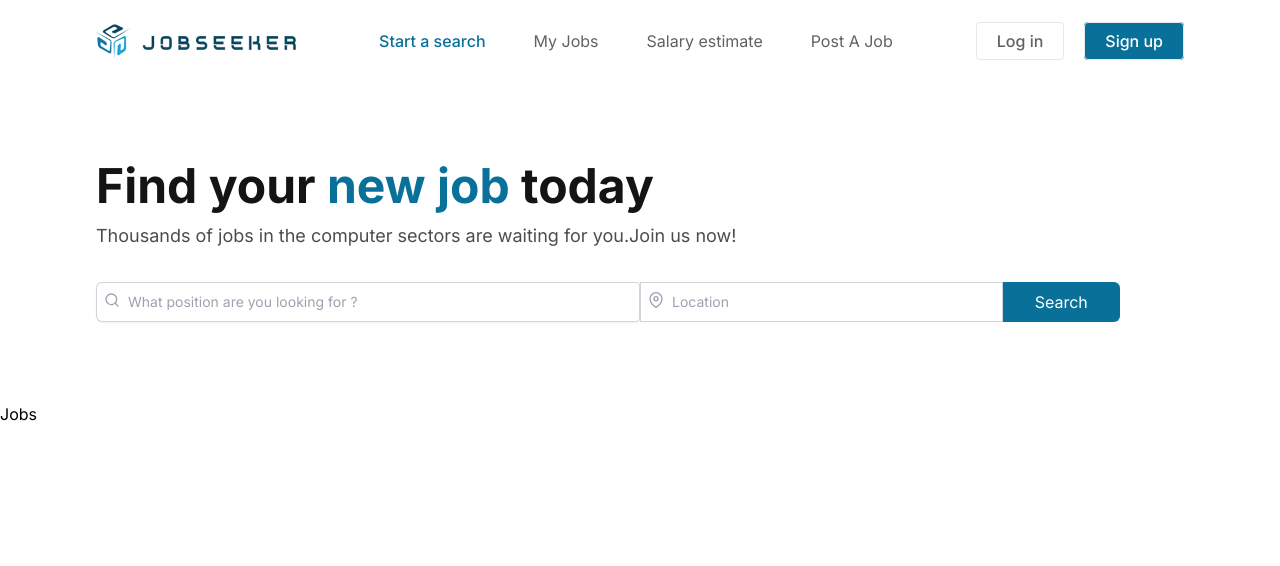
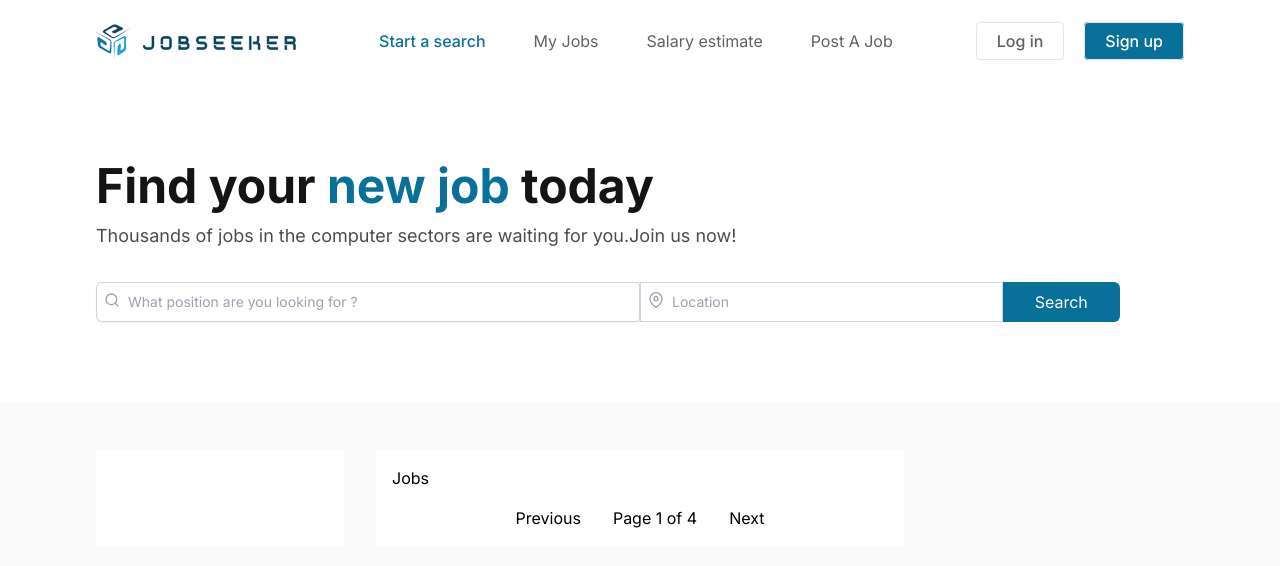
Before and after one commit to Wolfscot/React2023, a React (Vite) app in the folder client/: page / in a window 1280 px wide. Shown: the top 566 px of the page. Built offline with nearby package versions, Linux system fonts and the light colour scheme.

Commit message:
pagination

```diff
--- a/client/src/pages/Home/Home.jsx
+++ b/client/src/pages/Home/Home.jsx
@@ -9,6 +9,9 @@ import { useEffect, useState } from "react";
 const Home = () => {
   const [selectedCategory, setselectedCategory] = useState(null);
   const [jobs, setJobs] = useState([]);
+
+  const [currentPage, setCurrentPage] = useState(1);
+  const itemsPerPage = 3;
 
   useEffect(() => {
     fetch("jobs.json").then(res => res.json())
@@ -75,12 +78,69 @@ const Home = () => {
 
   const result = filteredData(jobs, selectedCategory, query);
 
+  // pagination/
+  const calculatePageRange = () => {
+    const startIndex = (currentPage - 1) * itemsPerPage;
+    const endIndex = startIndex + itemsPerPage;
+    return { startIndex, endIndex };
+  };
 
+  //  next page
+  const nextPage = () => {
+    if (currentPage < Math.ceil(filteredItems.length / itemsPerPage)) {
+      setCurrentPage(currentPage + 1);
+    }
+  };
+
+  //  prev page
+  const prevPage = () => {
+    if (currentPage > 1) {
+      setCurrentPage(currentPage - 1);
+    }
+  };
   return (
     <div>
       <Banner query={query} handleInputChange={handleInputChange} />
-      <div>
-          <Jobs result={result}/>
+      <div className="bg-[#FAFAFA] md:grid grid-cols-4 gap-8 lg:px-24 px-4 py-12">
+        <div className="bg-white p-4 rounded">
+
+        </div>
+        <div className="col-span-2 bg-white p-4 rounded">
+
+
+
+            <Jobs result={result} />
+
+
+          {/* pagination  */}
+
+          {result.length > 0 ? (
+            <div className="flex justify-center mt-4 space-x-8">
+              <button
+                onClick={prevPage}
+                disabled={currentPage === 1}
+                className="hover:underline"
+              >
+                Previous
+              </button>
+              <span className="mx-2">
+                Page {currentPage} of{" "}
+                {Math.ceil(filteredItems.length / itemsPerPage)}
+              </span>
+              <button
+                onClick={nextPage}
+                disabled={
+                  currentPage === Math.ceil(filteredItems.length / itemsPerPage)
+                }
+                className="hover:underline"
+              >
+                Next
+              </button>
+            </div>
+          ) : (
+            ""
+          )}
+        </div>
       </div>
     </div>
   )
```
Also changed, not shown: client/src/components/Card/Card.jsx (+15 -6 lines).
